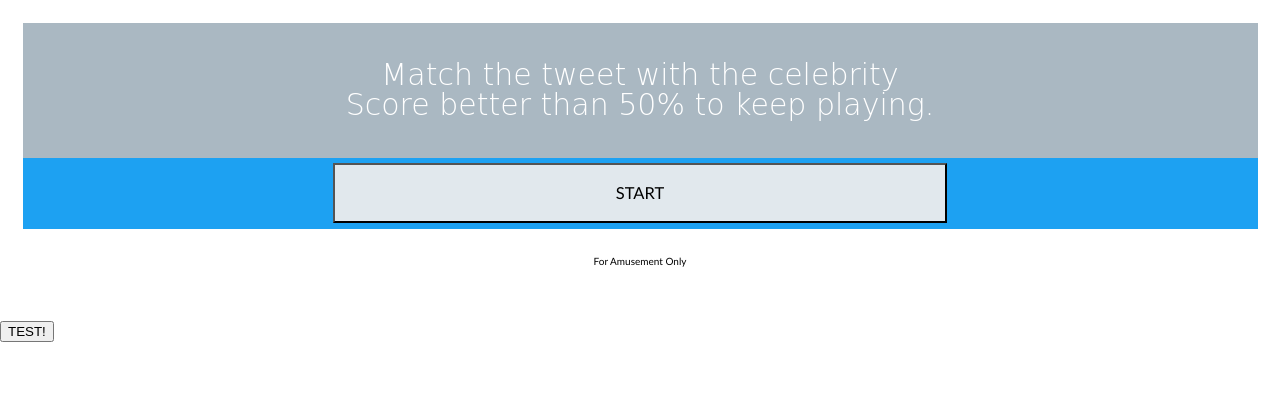
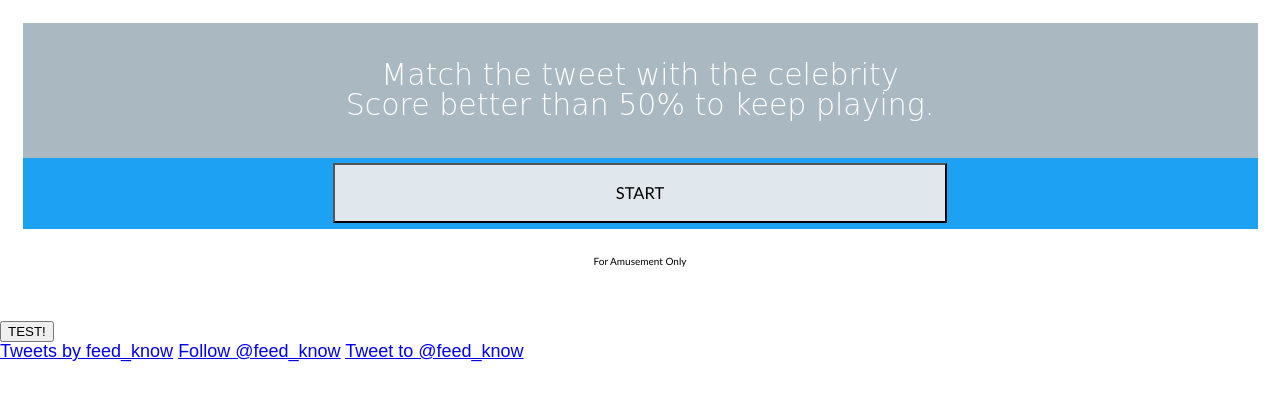
Before and after one commit to granteric498/KnowYourFeed, a website: page public/index.1.html in a window 1280 px wide. Shown: the part 262-662 px from the top of the page. Drawn offline with nearby package versions, Linux system fonts and the light colour scheme; a web font is replaced by a local one.

Commit message:
KnowFeed

```diff
--- a/public/index.1.html
+++ b/public/index.1.html
@@ -42,6 +42,13 @@
         <button id= "test">TEST!</button>
     </div>
 
+
+    <a class="twitter-timeline" data-width="3000" data-height="300" data-theme="light" data-link-color="#F5F8FA" href="https://twitter.com/feed_know?ref_src=twsrc%5Etfw">Tweets by feed_know</a> <script async src="https://platform.twitter.com/widgets.js" charset="utf-8"></script>
+
+    <a href="https://twitter.com/feed_know?ref_src=twsrc%5Etfw" class="twitter-follow-button" data-show-count="false">Follow @feed_know</a><script async src="https://platform.twitter.com/widgets.js" charset="utf-8"></script>
+
+    <a href="https://twitter.com/intent/tweet?screen_name=feed_know&ref_src=twsrc%5Etfw" class="twitter-mention-button" data-show-count="false">Tweet to @feed_know</a><script async src="https://platform.twitter.com/widgets.js" charset="utf-8"></script>
+
     <script src='javascript/app.1.js'> </script>
 
 </body>
```
